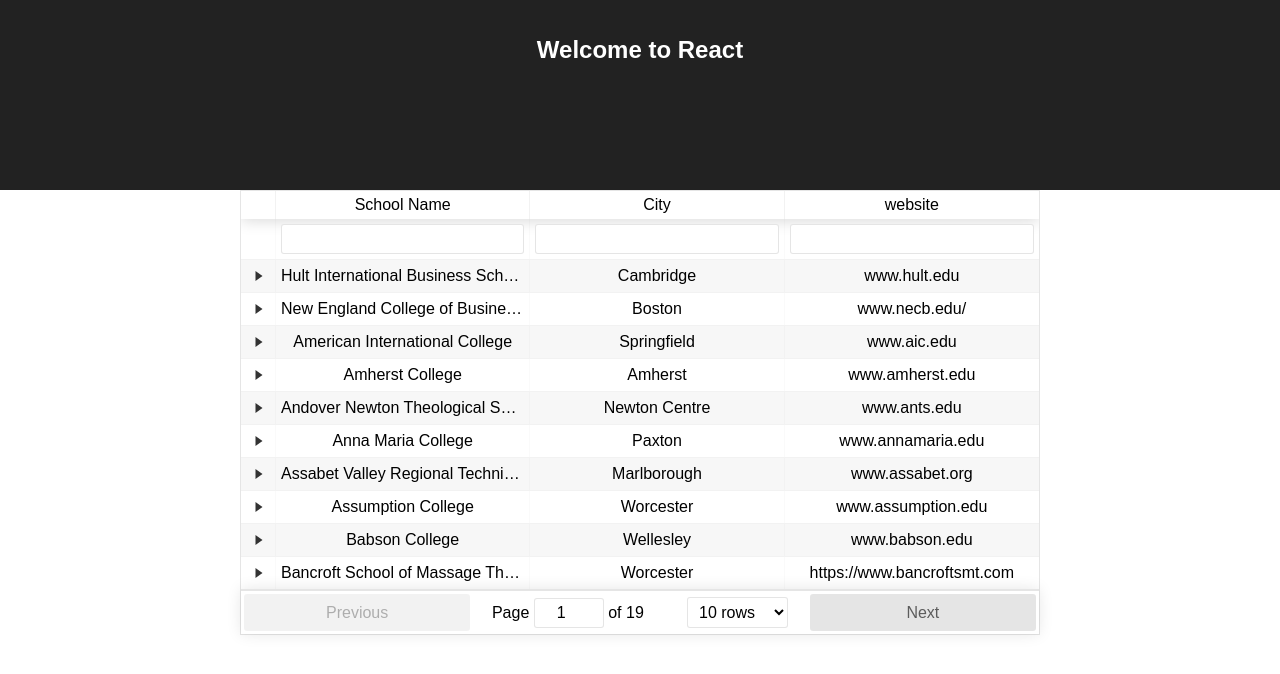
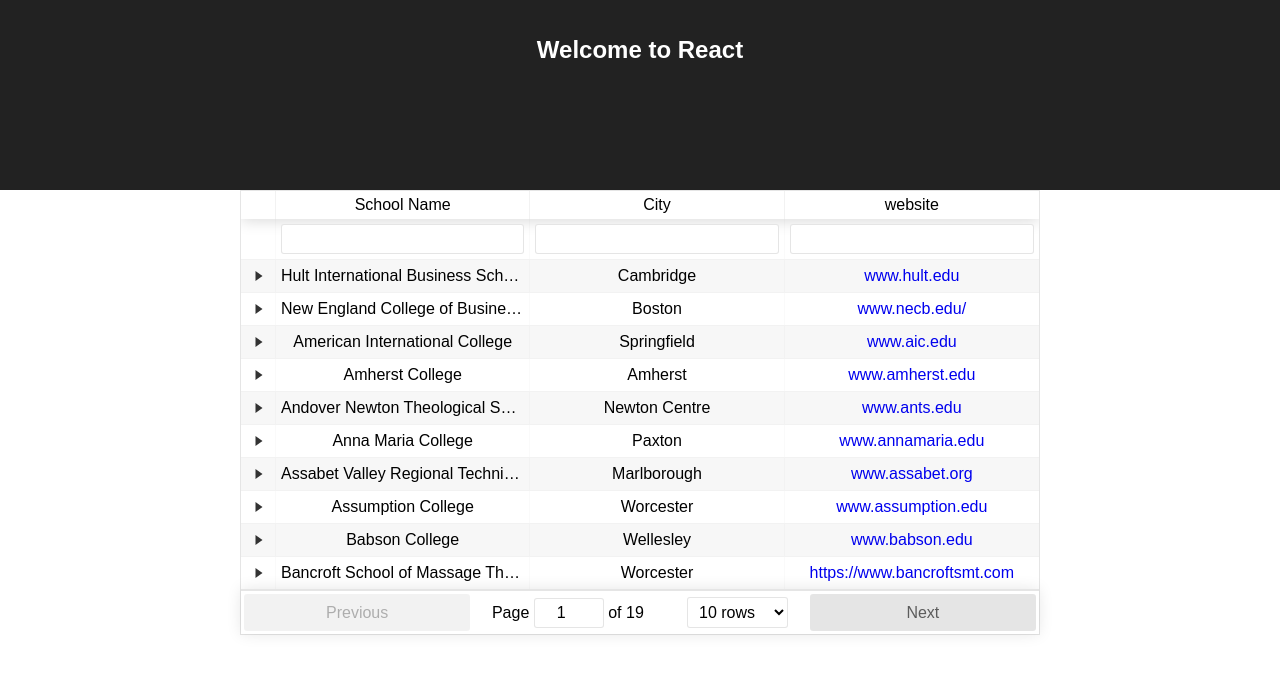
Before and after one commit to edabot/college-exercise, a React (Create React App) app: page / in a window 1280 px wide. Shown: the top 674 px of the page. Built offline with nearby package versions, Linux system fonts and the light colour scheme.

Commit message:
make urls work

```diff
--- a/public/style.css
+++ b/public/style.css
@@ -24,6 +24,9 @@
   max-width: 800px;
   margin: 0 auto; }
 
+.school-url {
+  text-decoration: none; }
+
 body {
   margin: 0;
   padding: 0;
--- a/src/components/SchoolTable.js
+++ b/src/components/SchoolTable.js
@@ -3,6 +3,18 @@ import React, { Component } from 'react';
 import ReactTable from "react-table";
 import schoolData from '../data/schoolInfo'
 import "react-table/react-table.css";
+
+  function displayUrl(url) {
+    let thisUrl = url
+    if ( !url.startsWith('http') ) {
+      thisUrl = 'http://' + thisUrl
+    }
+    return(
+      <a href={thisUrl} className='school-url'>
+        {url}
+      </a>
+    )
+  }
 
 class SchoolTable extends Component {
 
@@ -69,6 +81,7 @@ class SchoolTable extends Component {
     }
   }
 
+
   render() {
     const data = this.props.schools
     return (
@@ -88,7 +101,12 @@ class SchoolTable extends Component {
             },
             {
               Header: 'website',
-              accessor: 'INSTURL'
+              accessor: 'INSTURL',
+              Cell: row => (
+                <span>
+                  {displayUrl(row.value)}
+                </span>
+              )
             },
           ]}
 
--- a/src/scss/SchoolTable.scss
+++ b/src/scss/SchoolTable.scss
@@ -2,3 +2,8 @@
   max-width: 800px;
   margin: 0 auto;
 }
+
+.school-url {
+  text-decoration: none;
+
+}
```
